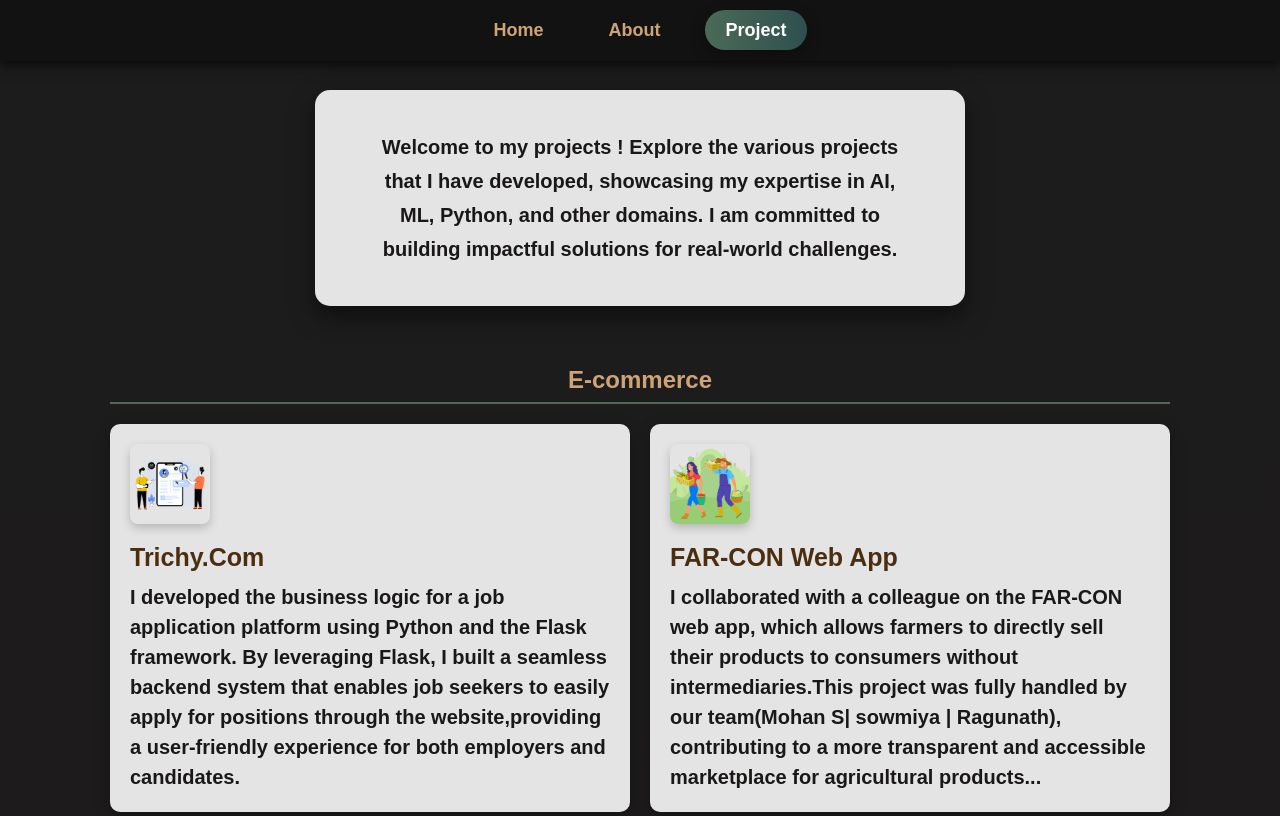
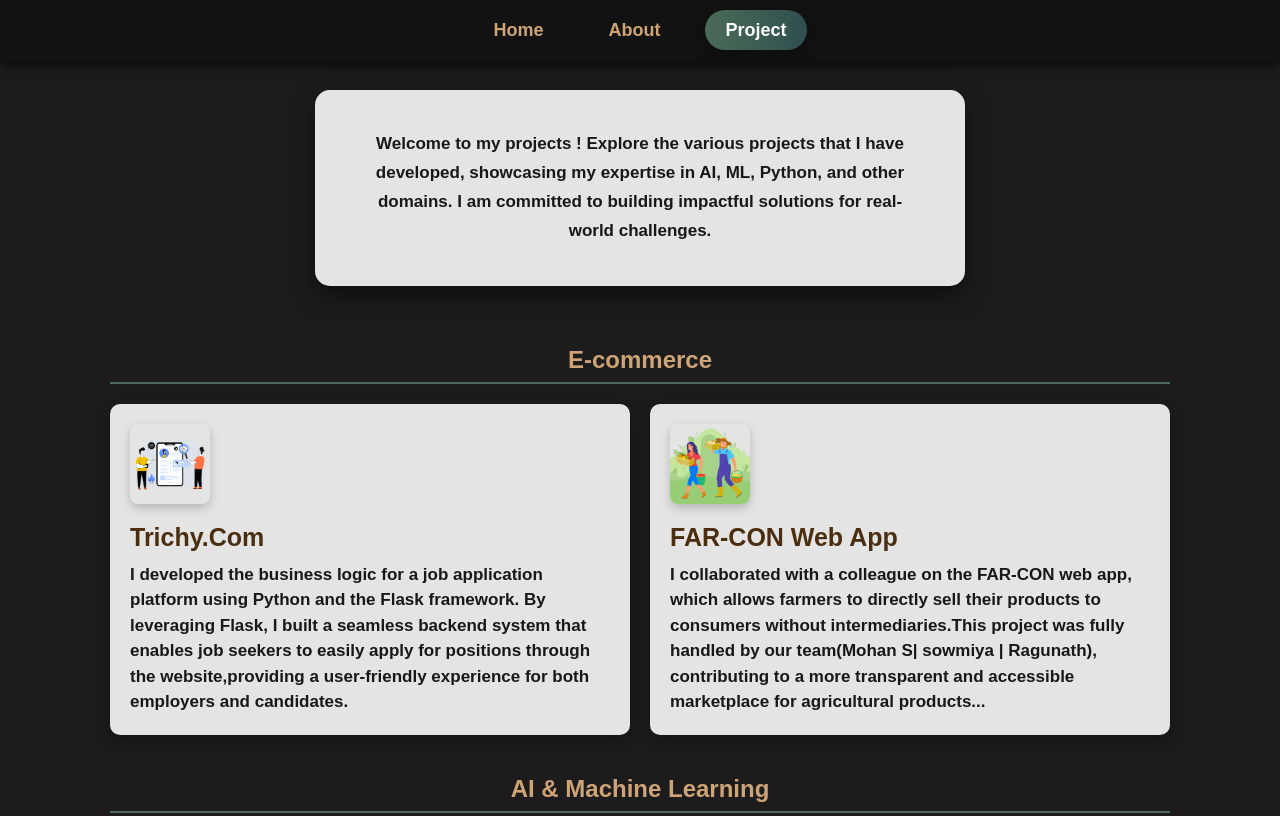
Before and after one commit to Sowmiya0333/sowmiya-s, a plain HTML site: page project.html in a window 1280 px wide. Shown: the top 816 px of the page. Drawn offline with Linux system fonts and the light colour scheme; a web font is replaced by a local one.

Commit message:
Font size change

```diff
--- a/about.css
+++ b/about.css
@@ -110,7 +110,7 @@ nav ul {
 nav ul li a {
     color: #cea477; /* Warm, light color */
     text-decoration: none;
-    font-size: 20px;
+    font-size: 18px;
     font-weight: bold;
     padding: 10px 20px;
     border-radius: 25px;
@@ -152,7 +152,7 @@ h1, h2 {
 }
 
 p {
-    font-size: 20px;
+    font-size: 17px;
     color: #1a1717; /* Dark text */
     line-height: 1.7;
     padding: 0 20px;
@@ -166,7 +166,7 @@ p {
 .education-container {
     max-width: 800px;
     margin: 0 auto;
-    font-size: 20px;
+    font-size: 18px;
     padding: 30px;
     background: rgba(250, 250, 250, 0.9); /* Light container */
     border-radius: 15px;
@@ -187,7 +187,7 @@ p {
 
 
 .education-container li {
-    font-size: 20px;
+    font-size: 17px;
     color: #1a1717;
     margin-bottom: 8px;
     line-height: 1.6;
@@ -272,7 +272,7 @@ p {
 }
 
 .internships-container li, .achievements-container li {
-    font-size: 20px;
+    font-size: 17px;
     color: #1a1717;
     margin-bottom: 8px;
     line-height: 1.6;
--- a/index.css
+++ b/index.css
@@ -101,7 +101,7 @@ h2 {
 
 /* Text Styling */
 p {
-    font-size:23px;
+    font-size:17px;
     color: #1a1717; /* Dark text */
     line-height: 1.7;
     padding: 0 20px;
@@ -136,7 +136,7 @@ h2 {
 
 p {
     color: #181616;
-    font-size: 22px;
+    font-size:17px;
     transition: color 0.3s;
 }
 
--- a/project.css
+++ b/project.css
@@ -54,7 +54,7 @@ nav ul li a.active {
     margin-bottom: 40px;
     text-align: center;
     color: #ffffff;
-    font-size: 25px;
+    font-size: 17px;
 }
 
 .profile-container {
@@ -99,7 +99,7 @@ nav ul li a.active {
 }
 
 .profile-container p {
-    font-size: 20px;
+    font-size: 17px;
     color: #1a1717; /* Dark text */
     line-height: 1.7;
     padding: 0 20px;
@@ -147,7 +147,7 @@ nav ul li a.active {
 }
 
 .project-item p {
-    font-size:20px;
+    font-size:17px;
     color: #1a1717; /* Dark text */
     line-height: 1.5;
     font-weight:600;
```
